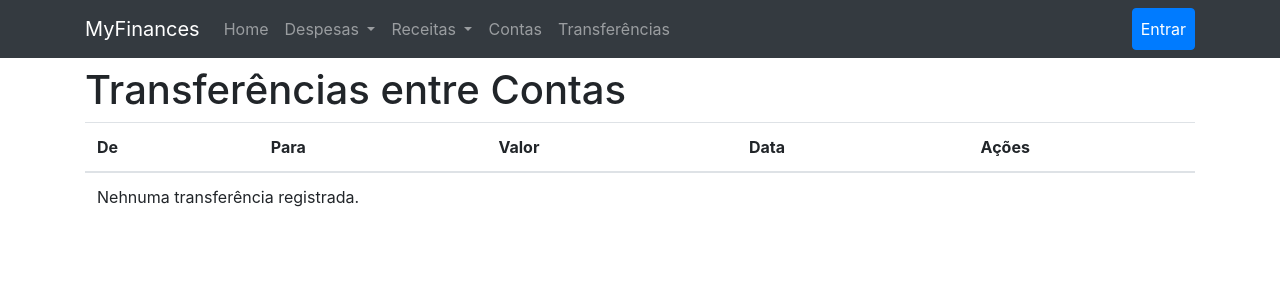
After one commit to CleitonDeLima/myfinances, a Django app: page /transferencias/ in a window 1280 px wide. The commit adds this page. Shown: the top 300 px of the page. Run offline with Django 3.2, Linux system fonts and the light colour scheme; data that the repository does not hold is empty; some libraries are stand-ins or nearby versions.

Commit message:
Add transfer add/delete views (#2)

```diff
--- a/core/urls.py
+++ b/core/urls.py
@@ -12,11 +12,15 @@ urlpatterns = [
         path('', views.expense_list, name='expense-list'),
         path('novo/', views.expense_create, name='expense-create'),
     ])),
-
     path('receitas/', include([
         path('', views.income_list, name='income-list'),
         path('novo/', views.income_create, name='income-create'),
     ])),
 
     path('<uuid:pk>/excluir/', views.record_delete, name='record-delete'),
+
+    path('transferencias/', include([
+        path('', views.transfer_list, name='transfer-list'),
+        path('<uuid:pk>/excluir/', views.transfer_delete, name='transfer-delete'),
+    ])),
 ]
--- a/core/views.py
+++ b/core/views.py
@@ -6,7 +6,7 @@ from django_filters.views import FilterView
 from core.filters import RecordFilter
 from core.forms import RecordForm
 from core.mixins import RedirectToRefererSuccessMixin
-from core.models import Bill, Record
+from core.models import Bill, Record, Transfer
 
 
 class HomeView(generic.TemplateView):
@@ -108,6 +108,20 @@ class RecordDeleteView(RedirectToRefererSuccessMixin, generic.DeleteView):
     model = Record
 
 
+class TransferListView(generic.ListView):
+    extra_context = {
+        'title': 'Transferências entre Contas'
+    }
+    template_name = 'core/transfer_list.html'
+    model = Transfer
+    ordering = ['-created_at']
+
+
+class TransferDeleteView(RedirectToRefererSuccessMixin, generic.DeleteView):
+    http_method_names = ['post']
+    model = Transfer
+
+
 home = HomeView.as_view()
 bill_list = BillListView.as_view()
 expense_list = ExpenseListView.as_view()
@@ -115,3 +129,5 @@ expense_create = ExpenseCreateView.as_view()
 income_list = IncomeListView.as_view()
 income_create = IncomeCreateView.as_view()
 record_delete = RecordDeleteView.as_view()
+transfer_list = TransferListView.as_view()
+transfer_delete = TransferDeleteView.as_view()
--- a/templates/base.html
+++ b/templates/base.html
@@ -58,6 +58,10 @@
             <li class="nav-item">
               <a class="nav-link" href="{% url 'core:bill-list' %}">Contas</a>
             </li>
+
+            <li class="nav-item">
+              <a class="nav-link" href="{% url 'core:transfer-list' %}">Transferências</a>
+            </li>
           </ul>
 
           <ul class="navbar-nav">
--- /dev/null
+++ b/templates/core/transfer_list.html
@@ -0,0 +1,41 @@
+{% extends 'base.html' %}
+
+{% block content %}
+  <div class="table-responsive">
+    <table class="table">
+      <thead>
+        <tr>
+          <th>De</th>
+          <th>Para</th>
+          <th>Valor</th>
+          <th>Data</th>
+          <th>Ações</th>
+        </tr>
+      </thead>
+      <tbody>
+        {% for object in object_list %}
+          <tr>
+            <td>{{ object.sender.name }}</td>
+            <td>{{ object.receiver.name }}</td>
+            <td>R$ {{ object.value }}</td>
+            <td>{{ object.created_at|date:"d/m/Y H:i:s" }}</td>
+            <td>
+              <form method="post" action="{% url 'core:transfer-delete' object.id %}"
+                    onclick="return confirm('Deseja realmente excluir este item?');">
+                {% csrf_token %}
+
+                <button class="btn btn-danger btn-sm" type="submit">
+                  <i class="far fa-trash-alt"></i>
+                </button>
+              </form>
+            </td>
+          </tr>
+        {% empty %}
+          <tr>
+            <td colspan="4">Nehnuma transferência registrada.</td>
+          </tr>
+        {% endfor %}
+      </tbody>
+    </table>
+  </div>
+{% endblock %}
```
Also changed, not shown: core/models.py (+18 -0 lines), core/migrations/0002_auto_20190911_1536.py (added).
